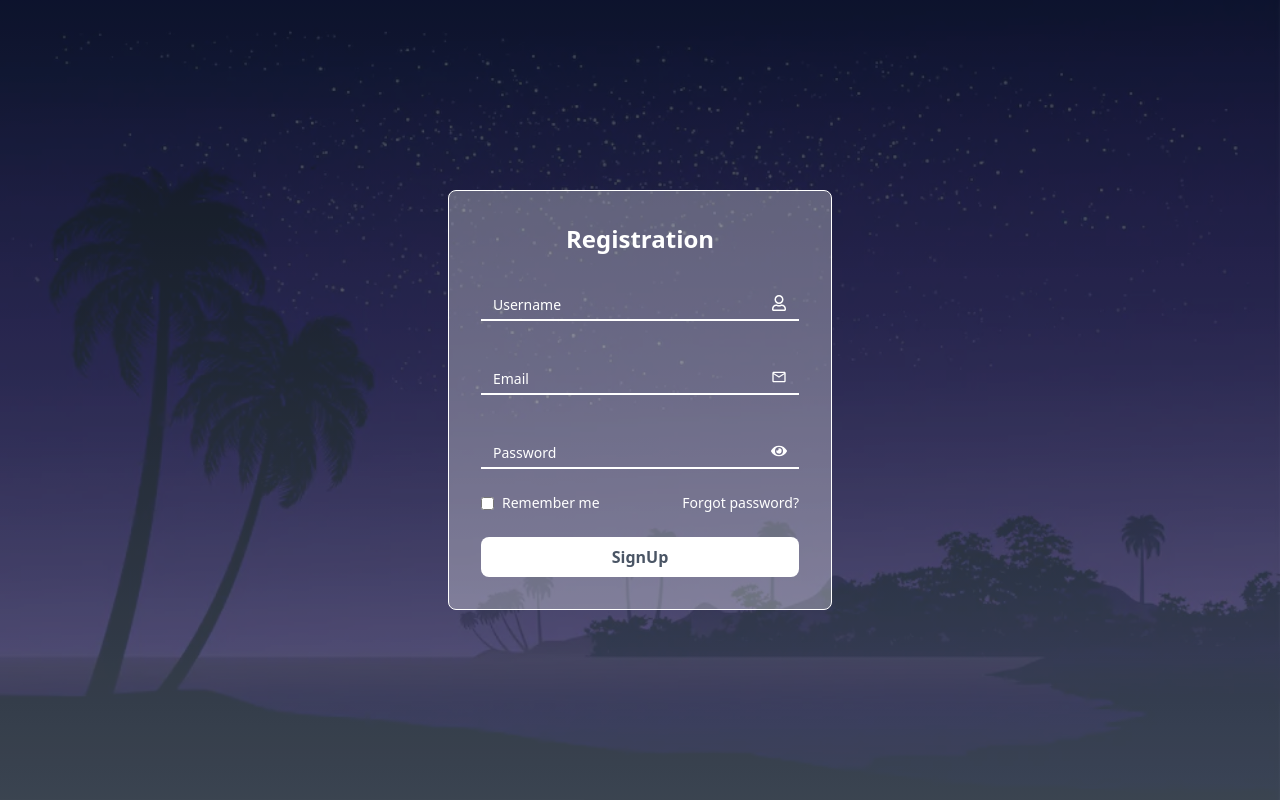
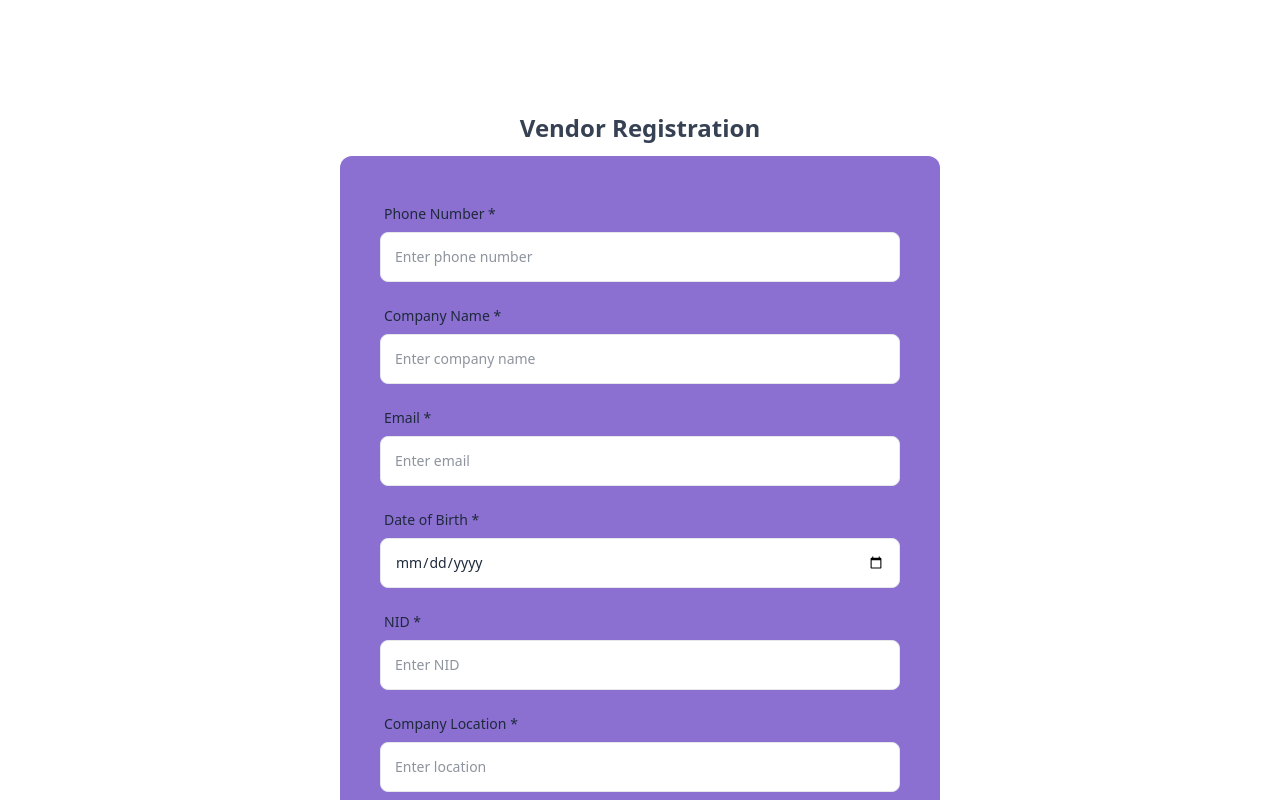
Before and after one commit to Bokhtiar/vendor.baajar.net, a React (Vite) app: page /register in a window 1280 px wide. Shown: the top 800 px of the page. Built offline with nearby package versions, Linux system fonts and the light colour scheme.

Commit message:
create registration

```diff
--- a/src/App.jsx
+++ b/src/App.jsx
@@ -4,6 +4,8 @@ import { ToastContainer } from "react-toastify";
 import Login from "./pages/auth/login";
 import Register from "./pages/auth/register";
 import Footer from "./components/footer/footer";
+import VerifyOtp from "./pages/auth/verifyOtp";
+import PasswordSetup from "./pages/auth/passwordSetup";
 
 function App() {
   const mainRoutes = {
@@ -15,6 +17,8 @@ function App() {
       // { path: "/otp", element: <OTP /> },
       { path: "/login", element: <Login /> },
       { path: "/register", element: <Register /> },
+      { path: "/verify-otp", element: <VerifyOtp /> },
+      { path: "/setpassword", element: <PasswordSetup /> },
     ],
   };
 
--- a/src/config/axios.config.js
+++ b/src/config/axios.config.js
@@ -2,7 +2,7 @@ import axios from "axios";
 import { getToken } from "../utils/helpers";
 
 // const VITE_API_ENDPOINT = "http://127.0.0.1:8000/api/";
-const VITE_API_ENDPOINT = "http://192.168.68.102:8000/api/";
+const VITE_API_ENDPOINT = "http://192.168.68.101:8000/api/";
 
 const publicRequest = axios.create({
     baseURL: VITE_API_ENDPOINT,
--- /dev/null
+++ b/src/pages/auth/passwordSetup.jsx
@@ -0,0 +1,169 @@
+import React, {  useState } from "react";
+import { useForm } from "react-hook-form";
+import { useLocation, useNavigate } from "react-router-dom";
+import { Toastify } from "../../components/toastify";
+import { publicRequest } from "../../config/axios.config";
+import { ImageUpload, PassworInput, SingleSelect, TextInput } from "../../components/input";
+import { MdOutlineMailOutline } from "react-icons/md";
+import { FaPhone } from "react-icons/fa";
+import { NetworkServices } from "../../network";
+import { LuLockKeyhole } from "react-icons/lu";
+
+const PasswordSetup = () => {
+  const {
+    handleSubmit,
+    control,
+    setValue,
+    formState: { errors },
+    trigger,
+  } = useForm({ mode: "onChange" });
+  const [loading, setLoading] = useState(false);
+  const navigate = useNavigate();
+
+    const location = useLocation();
+  const queryParams = new URLSearchParams(location.search);
+  const id = queryParams.get("id");
+
+  console.log("Received :", id);
+  //   const [categories, setCategories] = useState([]);
+
+  //   const [btnloading, setBtnLoading] = useState(false);
+
+  //     const fetchCategory = useCallback(async () => {
+  //     setLoading(true);
+  //     try {
+  //       const response = await NetworkServices.Category.index();
+
+  //       if (response && response.status === 200) {
+  //         const result = response.data.data.map((item) => {
+  //           return {
+  //             label: item.category_name,
+  //             value: item.category_name,
+  //             ...item,
+  //           };
+  //         });
+  //         setCategories(result);
+  //       }
+  //     } catch (error) {
+  //       console.error("Fetch Category Error:", error);
+  //     }
+  //     setLoading(false);
+  //   }, []);
+
+  //   useEffect(() => {
+  //     fetchCategory();
+  //   }, [fetchCategory]);
+
+  const onSubmit = async (data) => {
+    console.log(data);
+    setLoading(true);
+    const formData = new FormData();
+
+    formData.append("vendor_id", id);
+    formData.append("password", data.password);
+    formData.append("password_confirmation", data.password_confirmation);
+
+    try {
+      const response = await publicRequest.post("vendor/password-setup", formData);
+      Toastify.Success("Registration successful!");
+      navigate("/login");
+    } catch (error) {
+      Toastify.Error("Registration failed", error);
+    } finally {
+      setLoading(false);
+    }
+  };
+
+  return (
+    <div className="container mt-20 mx-auto py-10 flex justify-center">
+      <div className="flex flex-col items-center text-gray-700">
+        <span className="font-semibold text-xl sm:text-2xl text-center leading-4">
+          Vendor Registration
+        </span>
+
+        <div className="w-full bg-[#8B70D1] my-5 sm:w-[600px] p-6 sm:p-10 rounded-xl">
+          <form
+            onSubmit={handleSubmit(onSubmit)}
+            className="space-y-4 text-white"
+          >
+            <div className="mb-4">
+              <SingleSelect
+                name="singleSelect"
+                control={control}
+                // options={categories}
+                // rules={{ required: "Category selection is required" }}
+                onSelected={(selected) =>
+                  setValue("vendor_id", selected?.vendor_id)
+                }
+                placeholder="Select a Vendor "
+                error={errors.singleSelect?.message}
+                label="Choose Vendor "
+                isClearable={true}
+                // error={errors} // Pass an error message if validation fails
+              />
+            </div>
+            {/* Phone */}
+            <div className="relative mt-5">
+              <PassworInput
+                className="rounded-lg"
+                name="password"
+                control={control}
+                label={
+                  <div className="flex gap-2 pb-2 pl-3.5 text-white">
+                    <LuLockKeyhole className="h-5 w-5" />
+                    Password
+                  </div>
+                }
+                rules={{
+                  required: "Password is required",
+                  minLength: {
+                    value: 6,
+                    message: "Password must be at least 6 characters",
+                  },
+                }}
+                error={errors?.password?.message}
+                placeholder="Enter your password"
+                trigger={trigger}
+              />
+            </div>
+
+            <div className="relative mt-5">
+              <PassworInput
+                className="rounded-lg"
+                name="password_confirmation"
+                control={control}
+                label={
+                  <div className="flex gap-2 pb-2 pl-3.5 text-white">
+                    <LuLockKeyhole className="h-5 w-5" />
+                   Confirm Password
+                  </div>
+                }
+                rules={{
+                  required: "Password is required",
+                  minLength: {
+                    value: 6,
+                    message: "Password must be at least 6 characters",
+                  },
+                }}
+                error={errors?.password_confirmation?.message}
+                placeholder="Enter your password"
+                trigger={trigger}
+              />
+            </div>
+
+            {/* Submit */}
+            <button
+              type="submit"
+              disabled={loading}
+              className="bg-white text-primary font-bold w-full py-3 rounded-md hover:bg-gray-100 mt-4"
+            >
+              {loading ? "Submitting..." : "Verify"}
+            </button>
+          </form>
+        </div>
+      </div>
+    </div>
+  );
+};
+
+export default PasswordSetup;
--- a/src/pages/auth/register.jsx
+++ b/src/pages/auth/register.jsx
@@ -1,195 +1,187 @@
-import React, { useState, useRef } from "react";
-import { FaEye, FaEyeSlash, FaRegUser } from "react-icons/fa"; // Import Icons
-import { MdOutlineEmail } from "react-icons/md";
+import React, { useState } from "react";
+import { useForm } from "react-hook-form";
 import { useNavigate } from "react-router-dom";
+import { Toastify } from "../../components/toastify";
+import { publicRequest } from "../../config/axios.config";
+import { ImageUpload, TextInput } from "../../components/input";
+import { MdOutlineMailOutline } from "react-icons/md";
+import { FaPhone } from "react-icons/fa";
 
 const Register = () => {
-  const [focusField, setFocusField] = useState("");
-  const [showPassword, setShowPassword] = useState(false);
-  const [inputValues, setInputValues] = useState({
-    username: "",
-    email: "",
-    password: "",
-  });
-  const [errors, setErrors] = useState({
-    username: "",
-    email: "",
-    password: "",
-  }); // Error state
-  const passwordRef = useRef(null); // Create ref for password input
+  const {
+    handleSubmit,
+    control,
+    register,
+    setValue,
+    formState: { errors },
+    trigger,
+  } = useForm({ mode: "onChange" });
+  const [loading, setLoading] = useState(false);
   const navigate = useNavigate();
 
-  const togglePasswordVisibility = () => {
-    setShowPassword(!showPassword);
-    passwordRef.current.focus(); // Focus the input when clicking the button
-  };
+  const onSubmit = async (data) => {
+    console.log(data);
+    setLoading(true);
+    const formData = new FormData();
 
-  // Validate fields
-  const validateFields = () => {
-    const newErrors = { username: "", email: "", password: "" };
-    if (!inputValues.username) {
-      newErrors.username = "Username is required.";
-    }
-    if (!inputValues.email) {
-      newErrors.email = "email is required.";
-    }
+    formData.append("phone_number", data.phone_number);
+    formData.append("company_name", data.company_name);
+    formData.append("email", data.email);
+    formData.append("date_of_birth", data.date_of_birth);
+    formData.append("nid", data.nid);
+    formData.append("company_location", data.company_location);
+    formData.append("logo", data.logo);
+    formData.append("tread_licence", data.tread_licence);
 
-    if (!inputValues.password) {
-      newErrors.password = "Password is required.";
-    }
-    setErrors(newErrors);
-    return Object.values(newErrors).every((error) => error === "");
-  };
-
-  const handleSubmit = (e) => {
-    e.preventDefault();
-    if (validateFields()) {
-      // Proceed with the login logic
-      navigate("/");
-      alert("registration successful");
-      console.log("inputValues", inputValues);
+    try {
+      const response = await publicRequest.post("vendor/register", formData);
+      console.log("response",response)
+      const userId = response?.data?.data?.id;
+      Toastify.Success("Registration successful!");
+      navigate(`/verify-otp?id=${userId}`);
+    } catch (error) {
+      Toastify.Error("Registration failed",error);
+    } finally {
+      setLoading(false);
     }
   };
 
   return (
-    <div className="flex items-center justify-center min-h-screen bg-gradient-to-b from-gray-900 to-gray-600">
-      <div
-        className="absolute inset-0 bg-cover bg-center opacity-20"
-        style={{ backgroundImage: "url('/image/bg/starry-night.webp')" }}
-      ></div>
-      <div className="relative w-96 p-8 bg-white/30 rounded-lg  text-white border border-white">
-        <h2 className="text-center text-2xl font-bold mb-4">Registration</h2>
-        <div className="space-y-6">
-          {/* Username Input */}
-          <div className="relative">
-            <label
-              htmlFor="username"
-              className={`absolute left-3 text-sm text-white transition-all cursor-pointer  ${
-                focusField === "username" || inputValues.username
-                  ? "-top-3 left-3  text-white"
-                  : "top-6"
-              }`}
+    <div className="container mt-20 mx-auto py-10 flex justify-center">
+      <div className="flex flex-col items-center text-gray-700">
+        <span className="font-semibold text-xl sm:text-2xl text-center leading-4">
+          Vendor Registration
+        </span>
+
+        <div className="w-full bg-[#8B70D1] my-5 sm:w-[600px] p-6 sm:p-10 rounded-xl">
+          <form
+            onSubmit={handleSubmit(onSubmit)}
+            className="space-y-4 text-white"
           >
-              Username
-            </label>
+            {/* Phone */}
+            <TextInput
+              name="phone_number"
+              className="rounded-lg"
+              control={control}
+              type="text"
+              label="Phone Number"
+              placeholder="Enter phone number"
+              rules={{ required: "Phone number is required" }}
+              trigger={trigger}
+              error={errors?.phone_number?.message}
+            />
+
+            {/* Company Name */}
+            <TextInput
+              name="company_name"
+              className="rounded-lg"
+              control={control}
+              type="text"
+              label="Company Name"
+              placeholder="Enter company name"
+              rules={{ required: "Company name is required" }}
+              trigger={trigger}
+              error={errors?.company_name?.message}
+            />
+
+            {/* Email */}
+            <TextInput
+              name="email"
+              className="rounded-lg"
+              control={control}
+              type="email"
+              label="Email"
+              placeholder="Enter email"
+              rules={{ required: "Email is required" }}
+              trigger={trigger}
+              error={errors?.email?.message}
+            />
+
+            {/* DOB */}
+            <TextInput
+              name="date_of_birth"
+              className="rounded-lg"
+              control={control}
+              type="date"
+              label="Date of Birth"
+              rules={{ required: "Date of birth is required" }}
+              trigger={trigger}
+              error={errors?.date_of_birth?.message}
+            />
+
+            {/* NID */}
+            <TextInput
+              name="nid"
+              className="rounded-lg"
+              control={control}
+              type="text"
+              label="NID"
+              placeholder="Enter NID"
+              rules={{ required: "NID is required" }}
+              trigger={trigger}
+              error={errors?.nid?.message}
+            />
+
+            {/* Company Location */}
+            <TextInput
+              name="company_location"
+              className="rounded-lg"
+              control={control}
+              type="text"
+              label="Company Location"
+              placeholder="Enter location"
+              rules={{ required: "Location is required" }}
+              trigger={trigger}
+              error={errors?.company_location?.message}
+            />
+
+            {/* Logo Upload */}
+            {/* <div className="flex flex-col">
+              <label className="text-sm font-semibold pb-1">Company Logo</label>
               <input
-              id="username"
-              type="text"
-              value={inputValues.username}
-              className="w-full p-3 pr-10 text-white outline-none border-b-2  bg-transparent"
-              onFocus={() => setFocusField("username")}
-              onBlur={() => setFocusField("")}
-              onChange={(e) => {
-                setInputValues({ ...inputValues, username: e.target.value });
-                if (errors.username) {
-                  setErrors({ ...errors, username: "" });
-                }
-              }}
+                type="file"
+                {...register("logo", { required: "Logo is required" })}
+                className="bg-white text-black rounded-md p-2"
               />
-            <span className="absolute right-3 top-6 text-white">
-              <FaRegUser />
+              {errors.logo && (
+                <span className="text-red-200 text-xs pt-1">
+                  {errors.logo.message}
                 </span>
-            {errors.username && (
-              <label className="text-red-500 text-xs mt-1">
-                {errors.username}
-              </label>
               )}
+            </div> */}
+            {/* logo */}
+            <div className="mt-4 cursor-pointer">
+              <ImageUpload
+                name="logo"
+                control={control}
+                  label="Logo"
+                // required
+                onUpload={(file) => setValue("logo", file)}
+                error={errors.logo?.message}
+              />
             </div>
-          {/* Username Input */}
-          <div className="relative">
-            <label
-              htmlFor="email"
-              className={`absolute left-3 text-sm text-white transition-all cursor-pointer ${
-                focusField === "email" || inputValues.email
-                  ? "-top-3 left-3  text-white"
-                  : "top-6"
-              }`}
-            >
-              Email
-            </label>
-            <input
-              id="email"
-              type="text"
-              value={inputValues.email}
-              className="w-full p-3 pr-10 text-white outline-none border-b-2 bg-transparent"
-              onFocus={() => setFocusField("email")}
-              onBlur={() => setFocusField("")}
-              onChange={(e) => {
-                setInputValues({ ...inputValues, email: e.target.value });
-                if (errors.email) {
-                  setErrors({ ...errors, email: "" });
-                }
-              }}
+            {/* licence */}
+            <div className="mt-4 cursor-pointer">
+              <ImageUpload
+                name="tread_licence"
+                control={control}
+                label="Tread Licence"
+                // required
+                onUpload={(file) => setValue("tread_licence", file)}
+                error={errors.logo?.message}
               />
-            <span className="absolute right-3 top-6 text-white">
-              <MdOutlineEmail />
-            </span>
-            {errors.email && (
-              <label className="text-red-500 text-xs mt-1">
-                {errors.email}
-              </label>
-            )}
             </div>
 
-          {/* Password Input */}
-          <div className="relative">
-            <label
-              htmlFor="pass"
-              className={`absolute left-3 text-sm text-white transition-all cursor-pointer ${
-                focusField === "password" || inputValues.password
-                  ? "-top-3 left-3  text-white"
-                  : "top-6"
-              }`}
+
+            {/* Submit */}
+            <button
+              type="submit"
+              disabled={loading}
+              className="bg-white text-primary font-bold w-full py-3 rounded-md hover:bg-gray-100 mt-4"
             >
-              Password
-            </label>
-            <input
-              id="pass"
-              ref={passwordRef} // Assign ref to password input
-              type={showPassword ? "text" : "password"}
-              value={inputValues.password}
-              className="w-full p-3 pr-10 text-white outline-none border-b-2 bg-transparent"
-              onFocus={() => setFocusField("password")}
-              onBlur={() => setFocusField("")}
-              onChange={(e) => {
-                setInputValues({ ...inputValues, password: e.target.value });
-                if (errors.password) {
-                  setErrors({ ...errors, password: "" });
-                }
-              }}
-            />
-            {/* Show/Hide Password Button */}
-            <button
-              type="button"
-              className="absolute right-3 top-6 text-white focus:outline-none cursor-pointer"
-              onClick={togglePasswordVisibility}
-            >
-              {showPassword ? <FaEyeSlash /> : <FaEye />}
+              {loading ? "Submitting..." : "Register"}
             </button>
-            {errors.password && (
-              <label className="text-red-500 text-xs mt-1">
-                {errors.password}
-              </label>
-            )}
-          </div>
-
-          {/* Remember Me & Forgot Password */}
-          <div className="flex items-center justify-between text-sm">
-            <label className="flex items-center">
-              <input type="checkbox" className="mr-2" /> Remember me
-            </label>
-            <a href="#" className="hover:underline">
-              Forgot password?
-            </a>
-          </div>
-
-          {/* Login Button */}
-          <button
-            className="w-full bg-white text-gray-600 py-2 rounded-lg font-bold transition cursor-pointer"
-            onClick={handleSubmit} // Trigger validation and login
-          >
-            SignUp
-          </button>
+          </form>
         </div>
       </div>
     </div>
--- /dev/null
+++ b/src/pages/auth/verifyOtp.jsx
@@ -0,0 +1,98 @@
+import React, { useState } from "react";
+import { useForm } from "react-hook-form";
+import { useLocation, useNavigate } from "react-router-dom";
+import { Toastify } from "../../components/toastify";
+import { publicRequest } from "../../config/axios.config";
+import { ImageUpload, TextInput } from "../../components/input";
+import { MdOutlineMailOutline } from "react-icons/md";
+import { FaPhone } from "react-icons/fa";
+
+const VerifyOtp = () => {
+  const {
+    handleSubmit,
+    control,
+    formState: { errors },
+    trigger,
+  } = useForm({ mode: "onChange" });
+  const [loading, setLoading] = useState(false);
+  const navigate = useNavigate();
+  const location = useLocation();
+  const queryParams = new URLSearchParams(location.search);
+  const id = queryParams.get("id");
+
+  console.log("Received ID:", id);
+
+  const onSubmit = async (data) => {
+    console.log(data);
+    setLoading(true);
+    const formData = new FormData();
+
+    formData.append("phone", data.phone_number);
+    formData.append("code", data.code);
+
+    try {
+      const response = await publicRequest.post("vendor/verify-otp", formData);
+      Toastify.Success("Registration successful!");
+      navigate("/setpassword");
+      navigate(`/setpassword?id=${id}`);
+    } catch (error) {
+      Toastify.Error("Registration failed", error);
+    } finally {
+      setLoading(false);
+    }
+  };
+
+  return (
+    <div className="container mt-20 mx-auto py-10 flex justify-center">
+      <div className="flex flex-col items-center text-gray-700">
+        <span className="font-semibold text-xl sm:text-2xl text-center leading-4">
+          Vendor Registration
+        </span>
+
+        <div className="w-full bg-[#8B70D1] my-5 sm:w-[600px] p-6 sm:p-10 rounded-xl">
+          <form
+            onSubmit={handleSubmit(onSubmit)}
+            className="space-y-4 text-white"
+          >
+            {/* Phone */}
+            <TextInput
+              name="phone_number"
+              className="rounded-lg"
+              control={control}
+              type="text"
+              label="Phone Number"
+              placeholder="Enter phone number"
+              rules={{ required: "Phone number is required" }}
+              trigger={trigger}
+              error={errors?.phone_number?.message}
+            />
+
+            {/* Company Name */}
+            <TextInput
+              name="code"
+              className="rounded-lg"
+              control={control}
+              type="text"
+              label="Otp Code"
+              placeholder="Enter Your Code"
+              rules={{ required: "Otp Code is required" }}
+              trigger={trigger}
+              error={errors?.code?.message}
+            />
+
+            {/* Submit */}
+            <button
+              type="submit"
+              disabled={loading}
+              className="bg-white text-primary font-bold w-full py-3 rounded-md hover:bg-gray-100 mt-4"
+            >
+              {loading ? "Submitting..." : "Verify"}
+            </button>
+          </form>
+        </div>
+      </div>
+    </div>
+  );
+};
+
+export default VerifyOtp;
```
Also changed, not shown: src/components/input/index.jsx (+4 -6 lines), src/pages/auth/login.jsx (+4 -3 lines), 1 other file (tests, documents, lock files or other folders). Lines whose indentation alone changed are shown as unchanged.
